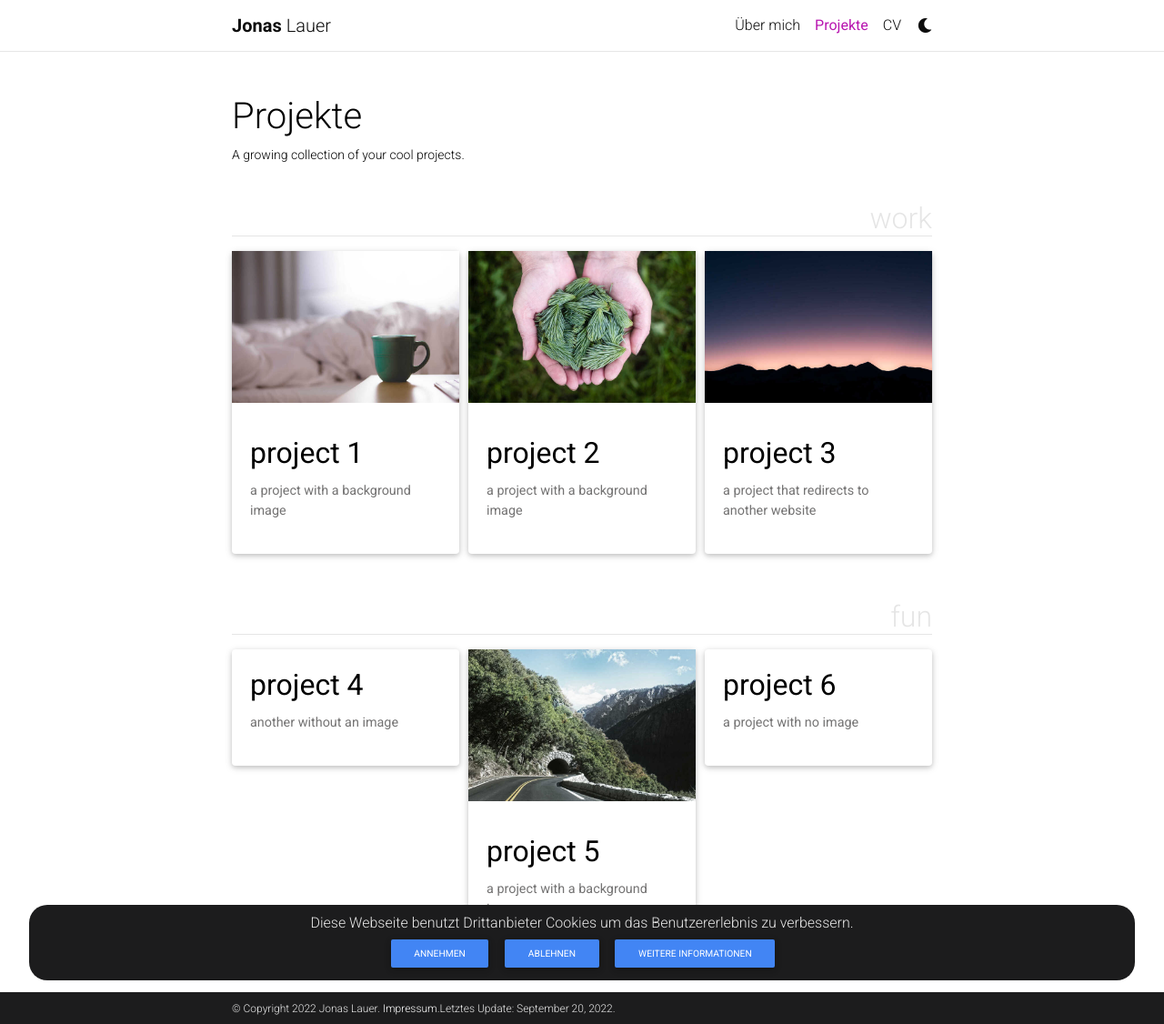
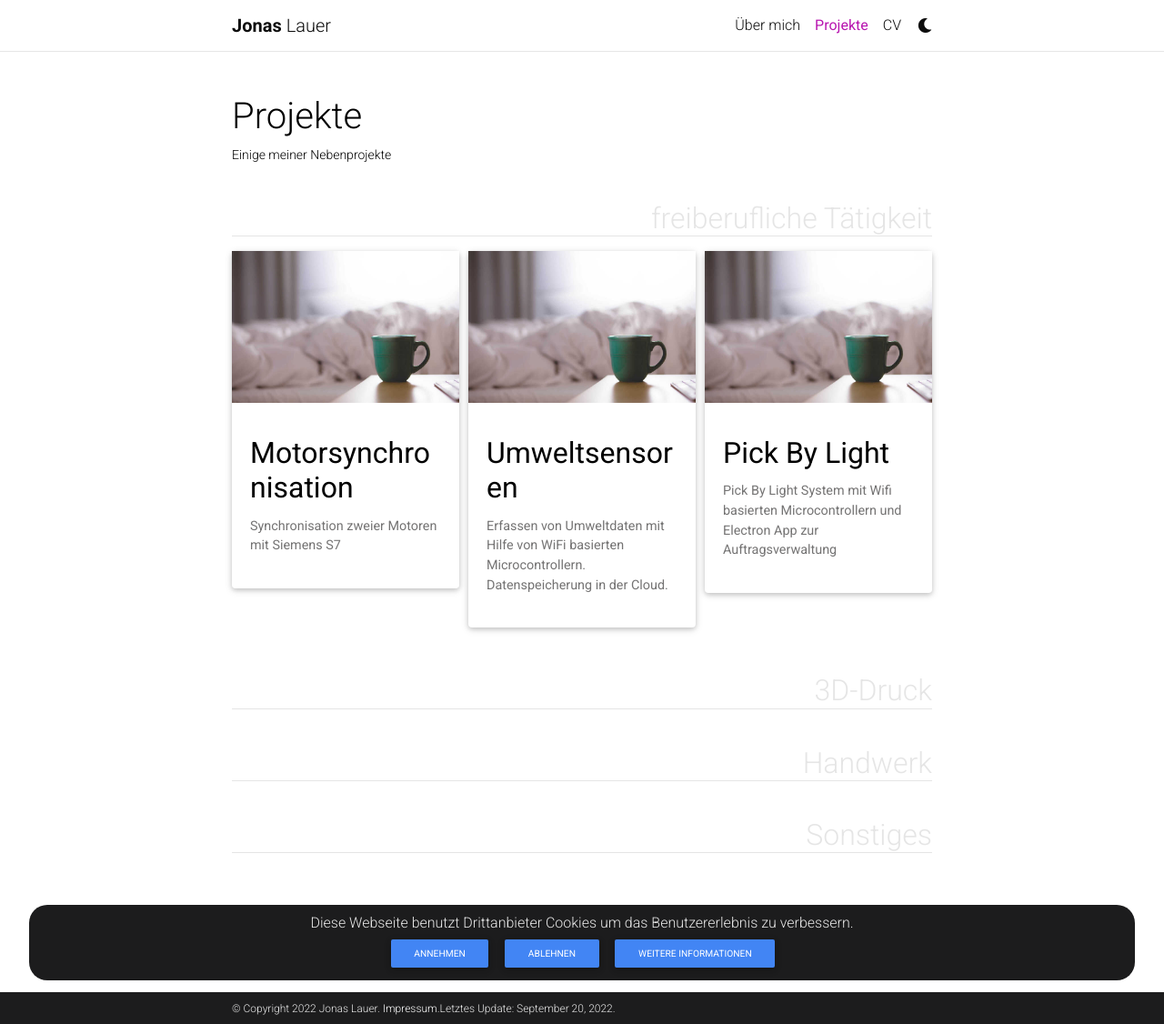
Before and after one commit to jnslr/jnslr.github.io, a Jekyll site: the page built from _pages/projects.md, in a window 1280 px wide and 1126 px high. Shown: the whole window at 91% size. Built offline with Jekyll 4.4.1, drawn with Linux system fonts in a browser that asks for light colours; a style sheet for code colours, icons or effects is not loaded.

Commit message:
Add real projects + descriptions

````diff
--- a/_includes/projects.html
+++ b/_includes/projects.html
@@ -13,7 +13,7 @@
           alt="project thumbnail" -%}
         {%- endif %}
         <div class="card-body">
-          <h2 class="card-title text-lowercase">{{ project.title }}</h2>
+          <h2 class="card-title">{{ project.title }}</h2>
           <p class="card-text">{{ project.description }}</p>
           <div class="row ml-1 mr-1 p-0">
             {%- if project.github -%}
--- a/_includes/projects_horizontal.html
+++ b/_includes/projects_horizontal.html
@@ -15,7 +15,7 @@
         <div class="col-md-12">
         {%- endif -%}
           <div class="card-body">
-            <h3 class="card-title text-lowercase">{{ project.title }}</h3>
+            <h3 class="card-title">{{ project.title }}</h3>
             <p class="card-text">{{ project.description }}</p>
             <div class="row ml-1 mr-1 p-0">
               {%- if project.github -%}
--- a/_pages/projects.md
+++ b/_pages/projects.md
@@ -2,10 +2,10 @@
 layout: page
 title: Projekte
 permalink: /projects/
-description: A growing collection of your cool projects.
+description: Einige meiner Nebenprojekte
 nav: true
 nav_order: 2
-display_categories: [work, fun]
+display_categories: [freiberufliche Tätigkeit, 3D-Druck, Handwerk, Sonstiges]
 horizontal: false
 ---
 
--- a/_projects/1_project.md
+++ /dev/null
@@ -1,80 +0,0 @@
----
-layout: page
-title: project 1
-description: a project with a background image
-img: assets/img/12.jpg
-importance: 1
-category: work
----
-
-Every project has a beautiful feature showcase page.
-It's easy to include images in a flexible 3-column grid format.
-Make your photos 1/3, 2/3, or full width.
-
-To give your project a background in the portfolio page, just add the img tag to the front matter like so:
-
-    ---
-    layout: page
-    title: project
-    description: a project with a background image
-    img: /assets/img/12.jpg
-    ---
-
-<div class="row">
-    <div class="col-sm mt-3 mt-md-0">
-        {% include figure.html path="assets/img/1.jpg" title="example image" class="img-fluid rounded z-depth-1" %}
-    </div>
-    <div class="col-sm mt-3 mt-md-0">
-        {% include figure.html path="assets/img/3.jpg" title="example image" class="img-fluid rounded z-depth-1" %}
-    </div>
-    <div class="col-sm mt-3 mt-md-0">
-        {% include figure.html path="assets/img/5.jpg" title="example image" class="img-fluid rounded z-depth-1" %}
-    </div>
-</div>
-<div class="caption">
-    Caption photos easily. On the left, a road goes through a tunnel. Middle, leaves artistically fall in a hipster photoshoot. Right, in another hipster photoshoot, a lumberjack grasps a handful of pine needles.
-</div>
-<div class="row">
-    <div class="col-sm mt-3 mt-md-0">
-        {% include figure.html path="assets/img/5.jpg" title="example image" class="img-fluid rounded z-depth-1" %}
-    </div>
-</div>
-<div class="caption">
-    This image can also have a caption. It's like magic.
-</div>
-
-You can also put regular text between your rows of images.
-Say you wanted to write a little bit about your project before you posted the rest of the images.
-You describe how you toiled, sweated, *bled* for your project, and then... you reveal its glory in the next row of images.
-
-
-<div class="row justify-content-sm-center">
-    <div class="col-sm-8 mt-3 mt-md-0">
-        {% include figure.html path="assets/img/6.jpg" title="example image" class="img-fluid rounded z-depth-1" %}
-    </div>
-    <div class="col-sm-4 mt-3 mt-md-0">
-        {% include figure.html path="assets/img/11.jpg" title="example image" class="img-fluid rounded z-depth-1" %}
-    </div>
-</div>
-<div class="caption">
-    You can also have artistically styled 2/3 + 1/3 images, like these.
-</div>
-
-
-The code is simple.
-Just wrap your images with `<div class="col-sm">` and place them inside `<div class="row">` (read more about the <a href="https://getbootstrap.com/docs/4.4/layout/grid/">Bootstrap Grid</a> system).
-To make images responsive, add `img-fluid` class to each; for rounded corners and shadows use `rounded` and `z-depth-1` classes.
-Here's the code for the last row of images above:
-
-{% raw %}
-```html
-<div class="row justify-content-sm-center">
-    <div class="col-sm-8 mt-3 mt-md-0">
-        {% include figure.html path="assets/img/6.jpg" title="example image" class="img-fluid rounded z-depth-1" %}
-    </div>
-    <div class="col-sm-4 mt-3 mt-md-0">
-        {% include figure.html path="assets/img/11.jpg" title="example image" class="img-fluid rounded z-depth-1" %}
-    </div>
-</div>
-```
-{% endraw %}
--- a/_projects/2_project.md
+++ /dev/null
@@ -1,80 +0,0 @@
----
-layout: page
-title: project 2
-description: a project with a background image
-img: assets/img/3.jpg
-importance: 2
-category: work
----
-
-Every project has a beautiful feature showcase page.
-It's easy to include images in a flexible 3-column grid format.
-Make your photos 1/3, 2/3, or full width.
-
-To give your project a background in the portfolio page, just add the img tag to the front matter like so:
-
-    ---
-    layout: page
-    title: project
-    description: a project with a background image
-    img: /assets/img/12.jpg
-    ---
-
-<div class="row">
-    <div class="col-sm mt-3 mt-md-0">
-        {% include figure.html path="assets/img/1.jpg" title="example image" class="img-fluid rounded z-depth-1" %}
-    </div>
-    <div class="col-sm mt-3 mt-md-0">
-        {% include figure.html path="assets/img/3.jpg" title="example image" class="img-fluid rounded z-depth-1" %}
-    </div>
-    <div class="col-sm mt-3 mt-md-0">
-        {% include figure.html path="assets/img/5.jpg" title="example image" class="img-fluid rounded z-depth-1" %}
-    </div>
-</div>
-<div class="caption">
-    Caption photos easily. On the left, a road goes through a tunnel. Middle, leaves artistically fall in a hipster photoshoot. Right, in another hipster photoshoot, a lumberjack grasps a handful of pine needles.
-</div>
-<div class="row">
-    <div class="col-sm mt-3 mt-md-0">
-        {% include figure.html path="assets/img/5.jpg" title="example image" class="img-fluid rounded z-depth-1" %}
-    </div>
-</div>
-<div class="caption">
-    This image can also have a caption. It's like magic.
-</div>
-
-You can also put regular text between your rows of images.
-Say you wanted to write a little bit about your project before you posted the rest of the images.
-You describe how you toiled, sweated, *bled* for your project, and then... you reveal its glory in the next row of images.
-
-
-<div class="row justify-content-sm-center">
-    <div class="col-sm-8 mt-3 mt-md-0">
-        {% include figure.html path="assets/img/6.jpg" title="example image" class="img-fluid rounded z-depth-1" %}
-    </div>
-    <div class="col-sm-4 mt-3 mt-md-0">
-        {% include figure.html path="assets/img/11.jpg" title="example image" class="img-fluid rounded z-depth-1" %}
-    </div>
-</div>
-<div class="caption">
-    You can also have artistically styled 2/3 + 1/3 images, like these.
-</div>
-
-
-The code is simple.
-Just wrap your images with `<div class="col-sm">` and place them inside `<div class="row">` (read more about the <a href="https://getbootstrap.com/docs/4.4/layout/grid/">Bootstrap Grid</a> system).
-To make images responsive, add `img-fluid` class to each; for rounded corners and shadows use `rounded` and `z-depth-1` classes.
-Here's the code for the last row of images above:
-
-{% raw %}
-```html
-<div class="row justify-content-sm-center">
-    <div class="col-sm-8 mt-3 mt-md-0">
-        {% include figure.html path="assets/img/6.jpg" title="example image" class="img-fluid rounded z-depth-1" %}
-    </div>
-    <div class="col-sm-4 mt-3 mt-md-0">
-        {% include figure.html path="assets/img/11.jpg" title="example image" class="img-fluid rounded z-depth-1" %}
-    </div>
-</div>
-```
-{% endraw %}
--- a/_projects/4_project.md
+++ /dev/null
@@ -1,80 +0,0 @@
----
-layout: page
-title: project 4
-description: another without an image
-img:
-importance: 3
-category: fun
----
-
-Every project has a beautiful feature showcase page.
-It's easy to include images in a flexible 3-column grid format.
-Make your photos 1/3, 2/3, or full width.
-
-To give your project a background in the portfolio page, just add the img tag to the front matter like so:
-
-    ---
-    layout: page
-    title: project
-    description: a project with a background image
-    img: /assets/img/12.jpg
-    ---
-
-<div class="row">
-    <div class="col-sm mt-3 mt-md-0">
-        {% include figure.html path="assets/img/1.jpg" title="example image" class="img-fluid rounded z-depth-1" %}
-    </div>
-    <div class="col-sm mt-3 mt-md-0">
-        {% include figure.html path="assets/img/3.jpg" title="example image" class="img-fluid rounded z-depth-1" %}
-    </div>
-    <div class="col-sm mt-3 mt-md-0">
-        {% include figure.html path="assets/img/5.jpg" title="example image" class="img-fluid rounded z-depth-1" %}
-    </div>
-</div>
-<div class="caption">
-    Caption photos easily. On the left, a road goes through a tunnel. Middle, leaves artistically fall in a hipster photoshoot. Right, in another hipster photoshoot, a lumberjack grasps a handful of pine needles.
-</div>
-<div class="row">
-    <div class="col-sm mt-3 mt-md-0">
-        {% include figure.html path="assets/img/5.jpg" title="example image" class="img-fluid rounded z-depth-1" %}
-    </div>
-</div>
-<div class="caption">
-    This image can also have a caption. It's like magic.
-</div>
-
-You can also put regular text between your rows of images.
-Say you wanted to write a little bit about your project before you posted the rest of the images.
-You describe how you toiled, sweated, *bled* for your project, and then... you reveal its glory in the next row of images.
-
-
-<div class="row justify-content-sm-center">
-    <div class="col-sm-8 mt-3 mt-md-0">
-        {% include figure.html path="assets/img/6.jpg" title="example image" class="img-fluid rounded z-depth-1" %}
-    </div>
-    <div class="col-sm-4 mt-3 mt-md-0">
-        {% include figure.html path="assets/img/11.jpg" title="example image" class="img-fluid rounded z-depth-1" %}
-    </div>
-</div>
-<div class="caption">
-    You can also have artistically styled 2/3 + 1/3 images, like these.
-</div>
-
-
-The code is simple.
-Just wrap your images with `<div class="col-sm">` and place them inside `<div class="row">` (read more about the <a href="https://getbootstrap.com/docs/4.4/layout/grid/">Bootstrap Grid</a> system).
-To make images responsive, add `img-fluid` class to each; for rounded corners and shadows use `rounded` and `z-depth-1` classes.
-Here's the code for the last row of images above:
-
-{% raw %}
-```html
-<div class="row justify-content-sm-center">
-    <div class="col-sm-8 mt-3 mt-md-0">
-        {% include figure.html path="assets/img/6.jpg" title="example image" class="img-fluid rounded z-depth-1" %}
-    </div>
-    <div class="col-sm-4 mt-3 mt-md-0">
-        {% include figure.html path="assets/img/11.jpg" title="example image" class="img-fluid rounded z-depth-1" %}
-    </div>
-</div>
-```
-{% endraw %}
--- a/_projects/5_project.md
+++ /dev/null
@@ -1,80 +0,0 @@
----
-layout: page
-title: project 5
-description: a project with a background image
-img: assets/img/1.jpg
-importance: 3
-category: fun
----
-
-Every project has a beautiful feature showcase page.
-It's easy to include images in a flexible 3-column grid format.
-Make your photos 1/3, 2/3, or full width.
-
-To give your project a background in the portfolio page, just add the img tag to the front matter like so:
-
-    ---
-    layout: page
-    title: project
-    description: a project with a background image
-    img: /assets/img/12.jpg
-    ---
-
-<div class="row">
-    <div class="col-sm mt-3 mt-md-0">
-        {% include figure.html path="assets/img/1.jpg" title="example image" class="img-fluid rounded z-depth-1" %}
-    </div>
-    <div class="col-sm mt-3 mt-md-0">
-        {% include figure.html path="assets/img/3.jpg" title="example image" class="img-fluid rounded z-depth-1" %}
-    </div>
-    <div class="col-sm mt-3 mt-md-0">
-        {% include figure.html path="assets/img/5.jpg" title="example image" class="img-fluid rounded z-depth-1" %}
-    </div>
-</div>
-<div class="caption">
-    Caption photos easily. On the left, a road goes through a tunnel. Middle, leaves artistically fall in a hipster photoshoot. Right, in another hipster photoshoot, a lumberjack grasps a handful of pine needles.
-</div>
-<div class="row">
-    <div class="col-sm mt-3 mt-md-0">
-        {% include figure.html path="assets/img/5.jpg" title="example image" class="img-fluid rounded z-depth-1" %}
-    </div>
-</div>
-<div class="caption">
-    This image can also have a caption. It's like magic.
-</div>
-
-You can also put regular text between your rows of images.
-Say you wanted to write a little bit about your project before you posted the rest of the images.
-You describe how you toiled, sweated, *bled* for your project, and then... you reveal its glory in the next row of images.
-
-
-<div class="row justify-content-sm-center">
-    <div class="col-sm-8 mt-3 mt-md-0">
-        {% include figure.html path="assets/img/6.jpg" title="example image" class="img-fluid rounded z-depth-1" %}
-    </div>
-    <div class="col-sm-4 mt-3 mt-md-0">
-        {% include figure.html path="assets/img/11.jpg" title="example image" class="img-fluid rounded z-depth-1" %}
-    </div>
-</div>
-<div class="caption">
-    You can also have artistically styled 2/3 + 1/3 images, like these.
-</div>
-
-
-The code is simple.
-Just wrap your images with `<div class="col-sm">` and place them inside `<div class="row">` (read more about the <a href="https://getbootstrap.com/docs/4.4/layout/grid/">Bootstrap Grid</a> system).
-To make images responsive, add `img-fluid` class to each; for rounded corners and shadows use `rounded` and `z-depth-1` classes.
-Here's the code for the last row of images above:
-
-{% raw %}
-```html
-<div class="row justify-content-sm-center">
-    <div class="col-sm-8 mt-3 mt-md-0">
-        {% include figure.html path="assets/img/6.jpg" title="example image" class="img-fluid rounded z-depth-1" %}
-    </div>
-    <div class="col-sm-4 mt-3 mt-md-0">
-        {% include figure.html path="assets/img/11.jpg" title="example image" class="img-fluid rounded z-depth-1" %}
-    </div>
-</div>
-```
-{% endraw %}
--- a/_projects/6_project.md
+++ /dev/null
@@ -1,80 +0,0 @@
----
-layout: page
-title: project 6
-description: a project with no image
-img:
-importance: 4
-category: fun
----
-
-Every project has a beautiful feature showcase page.
-It's easy to include images in a flexible 3-column grid format.
-Make your photos 1/3, 2/3, or full width.
-
-To give your project a background in the portfolio page, just add the img tag to the front matter like so:
-
-    ---
-    layout: page
-    title: project
-    description: a project with a background image
-    img: /assets/img/12.jpg
-    ---
-
-<div class="row">
-    <div class="col-sm mt-3 mt-md-0">
-        {% include figure.html path="assets/img/1.jpg" title="example image" class="img-fluid rounded z-depth-1" %}
-    </div>
-    <div class="col-sm mt-3 mt-md-0">
-        {% include figure.html path="assets/img/3.jpg" title="example image" class="img-fluid rounded z-depth-1" %}
-    </div>
-    <div class="col-sm mt-3 mt-md-0">
-        {% include figure.html path="assets/img/5.jpg" title="example image" class="img-fluid rounded z-depth-1" %}
-    </div>
-</div>
-<div class="caption">
-    Caption photos easily. On the left, a road goes through a tunnel. Middle, leaves artistically fall in a hipster photoshoot. Right, in another hipster photoshoot, a lumberjack grasps a handful of pine needles.
-</div>
-<div class="row">
-    <div class="col-sm mt-3 mt-md-0">
-        {% include figure.html path="assets/img/5.jpg" title="example image" class="img-fluid rounded z-depth-1" %}
-    </div>
-</div>
-<div class="caption">
-    This image can also have a caption. It's like magic.
-</div>
-
-You can also put regular text between your rows of images.
-Say you wanted to write a little bit about your project before you posted the rest of the images.
-You describe how you toiled, sweated, *bled* for your project, and then... you reveal its glory in the next row of images.
-
-
-<div class="row justify-content-sm-center">
-    <div class="col-sm-8 mt-3 mt-md-0">
-        {% include figure.html path="assets/img/6.jpg" title="example image" class="img-fluid rounded z-depth-1" %}
-    </div>
-    <div class="col-sm-4 mt-3 mt-md-0">
-        {% include figure.html path="assets/img/11.jpg" title="example image" class="img-fluid rounded z-depth-1" %}
-    </div>
-</div>
-<div class="caption">
-    You can also have artistically styled 2/3 + 1/3 images, like these.
-</div>
-
-
-The code is simple.
-Just wrap your images with `<div class="col-sm">` and place them inside `<div class="row">` (read more about the <a href="https://getbootstrap.com/docs/4.4/layout/grid/">Bootstrap Grid</a> system).
-To make images responsive, add `img-fluid` class to each; for rounded corners and shadows use `rounded` and `z-depth-1` classes.
-Here's the code for the last row of images above:
-
-{% raw %}
-```html
-<div class="row justify-content-sm-center">
-    <div class="col-sm-8 mt-3 mt-md-0">
-        {% include figure.html path="assets/img/6.jpg" title="example image" class="img-fluid rounded z-depth-1" %}
-    </div>
-    <div class="col-sm-4 mt-3 mt-md-0">
-        {% include figure.html path="assets/img/11.jpg" title="example image" class="img-fluid rounded z-depth-1" %}
-    </div>
-</div>
-```
-{% endraw %}
--- /dev/null
+++ b/_projects/Motorsynchronisation.md
@@ -0,0 +1,10 @@
+---
+layout: page
+title: Motorsynchronisation
+description: Synchronisation zweier Motoren mit Siemens S7
+img: assets/img/12.jpg
+importance: 1
+category: freiberufliche Tätigkeit
+---
+
+TODO
--- /dev/null
+++ b/_projects/PickByLight.md
@@ -0,0 +1,10 @@
+---
+layout: page
+title: Pick By Light
+description: Pick By Light System mit Wifi basierten Microcontrollern und Electron App zur Auftragsverwaltung
+img: assets/img/12.jpg
+importance: 3
+category: freiberufliche Tätigkeit
+---
+
+TODO
--- /dev/null
+++ b/_projects/Umweltsensoren.md
@@ -0,0 +1,10 @@
+---
+layout: page
+title: Umweltsensoren
+description: Erfassen von Umweltdaten mit Hilfe von WiFi basierten Microcontrollern. Datenspeicherung in der Cloud.
+img: assets/img/12.jpg
+importance: 2
+category: freiberufliche Tätigkeit
+---
+
+TODO
````
Also changed, not shown: _projects/3_project.md (deleted, +0 -81 lines).
